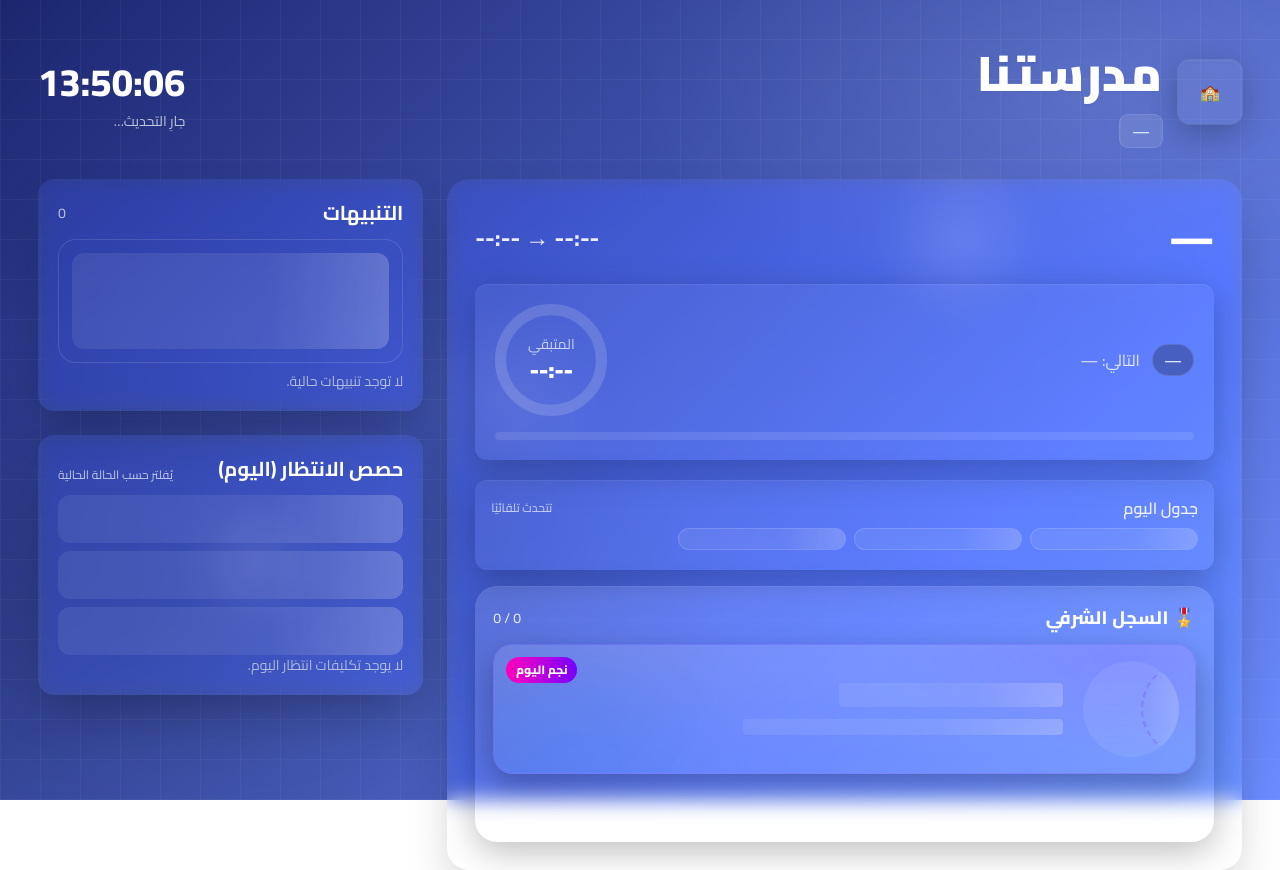
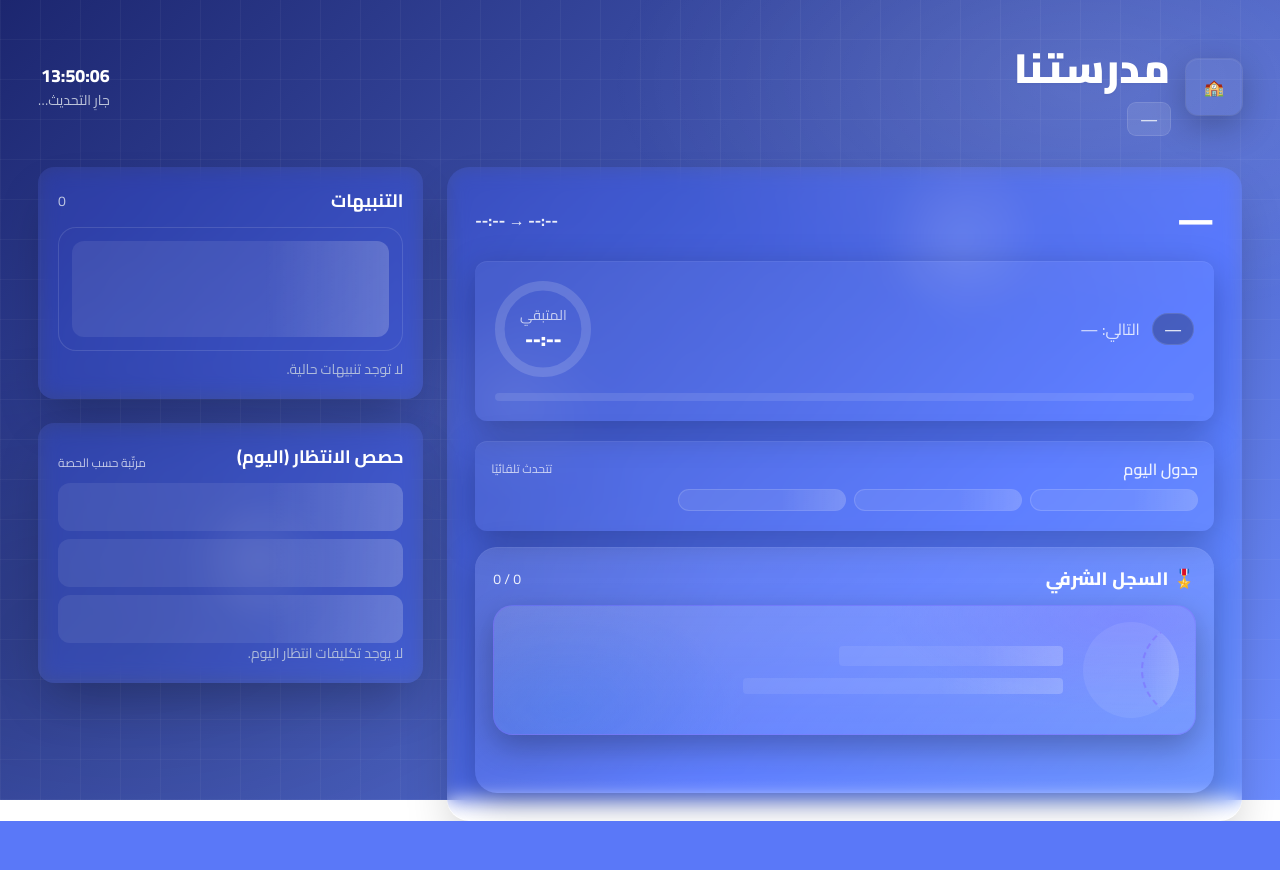
Before and after one commit to azzam1122112-dot/school_display, a Django app: page /display/ in a window 1280 px wide. After the commit the page ends 821 px from the top, so only its background shows below. Run offline with Django 5.2, Linux system fonts and the light colour scheme; data that the repository does not hold is empty; some libraries are stand-ins or nearby versions.

Commit message:
الرفع 16

```diff
--- a/templates/website/display.html
+++ b/templates/website/display.html
@@ -16,21 +16,14 @@
         extend: {
           fontFamily: { cairo: ['Cairo','ui-sans-serif','system-ui'] },
           colors:{ glass: 'rgba(255,255,255,.06)' },
-          boxShadow:{
-            'glass-lg':'0 10px 35px rgba(0,0,0,.25), inset 0 1px 0 rgba(255,255,255,.06)'
-          },
+          boxShadow:{ 'glass-lg':'0 10px 35px rgba(0,0,0,.25), inset 0 1px 0 rgba(255,255,255,.06)' },
           keyframes:{
-            fadeIn:{'0%':{opacity:0,transform:'translateY(8px)'},
-                    '100%':{opacity:1,transform:'translateY(0)'}},
-            pulseSoft:{'0%,100%':{opacity:.75},'50%':{opacity:1}},
-            floatY:{'0%':{transform:'translateY(0)'},
-                    '50%':{transform:'translateY(-6px)'},
-                    '100%':{transform:'translateY(0)'}},
+            fadeIn:{'0%':{opacity:0,transform:'translateY(8px)'},'100%':{opacity:1,transform:'translateY(0)'}},
+            floatY:{'0%':{transform:'translateY(0)'},'50%':{transform:'translateY(-6px)'},'100%':{transform:'translateY(0)'}},
             spin:{to:{transform:'rotate(360deg)'}}
           },
           animation:{
             'fade-in':'fadeIn .35s ease-out',
-            'pulse-soft':'pulseSoft 2s ease-in-out infinite',
             'float-y':'floatY 10s ease-in-out infinite',
             'spin-slow':'spin 14s linear infinite'
           }
@@ -49,11 +42,10 @@
     .safe{padding:max(env(safe-area-inset-top),var(--edge)) max(env(safe-area-inset-right),var(--edge)) max(env(safe-area-inset-bottom),var(--edge)) max(env(safe-area-inset-left),var(--edge))}
     .glass{backdrop-filter:saturate(140%) blur(10px);background:var(--glass)}
     .ring-soft{box-shadow: inset 0 0 0 1px var(--ring);}
-    .ring-strong{box-shadow: inset 0 0 0 1px var(--ring-strong);}
     .scrollbar-thin::-webkit-scrollbar{height:8px;width:8px}
     .scrollbar-thin::-webkit-scrollbar-thumb{background:rgba(255,255,255,.25);border-radius:9999px}
 
-    /* خلفية مزخرفة */
+    /* خلفية */
     #bg::before, #bg::after{content:""; position:absolute; inset:0; pointer-events:none;}
     #bg::before{
       background:
@@ -70,9 +62,12 @@
         radial-gradient(160px 160px at 40% 50%, rgba(255,255,255,.07), transparent 60%);
       animation: float-y 24s ease-in-out infinite;
     }
-    @media (prefers-reduced-motion: reduce){
-      *{animation: none !important; transition: none !important}
-    }
+    @media (prefers-reduced-motion: reduce){ *{animation:none !important; transition:none !important} }
+
+    /* أحجام عناوين أهدأ */
+    .title-xl{font-size:clamp(22px,3.2vw,48px)}
+    .title-lg{font-size:clamp(20px,2.6vw,40px)}
+    .title-md{font-size:clamp(14px,1.4vw,20px)}
 
     /* شرائح جدول اليوم */
     .mini-chip{display:inline-flex;flex-direction:column;gap:.15rem;padding:.6rem .8rem;border-radius:1rem;border:1px solid rgba(255,255,255,.14);background:rgba(255,255,255,.08)}
@@ -82,38 +77,32 @@
     .mini-chip.break{background:linear-gradient(135deg, rgba(16,185,129,.25), rgba(16,185,129,.12));border-color:rgba(16,185,129,.45)}
     .mini-chip.break .t::before{content:"🍃 ";}
 
-    /* التنبيهات — ارتفاع تلقائي + بادج عربي */
+    /* التنبيهات */
     .ann-card{border-radius:18px;padding:14px;position:relative;overflow:visible}
-    .ann-slide{position:static;padding:16px;display:none;flex-direction:column;gap:.6rem;opacity:1}
+    .ann-slide{position:static;padding:16px;display:none;flex-direction:column;gap:.6rem}
     .ann-slide.active{display:block}
     .ann-badge{align-self:flex-start;font-size:.75rem;padding:.15rem .6rem;border-radius:999px;border:1px solid rgba(255,255,255,.14)}
     .ann-dots{position:absolute;bottom:8px;left:0;right:0;display:flex;justify-content:center;gap:6px}
     .ann-dot{width:6px;height:6px;border-radius:999px;background:rgba(255,255,255,.25)}
     .ann-dot.active{background:#fff}
-    /* تلوين حسب النوع */
     .ann-badge[data-level="عاجل"]   { background:rgba(220,38,38,.25);  border-color:rgba(220,38,38,.45); }
     .ann-badge[data-level="تنبيه"] { background:rgba(245,158,11,.25); border-color:rgba(245,158,11,.45); }
     .ann-badge[data-level="معلومة"]{ background:rgba(59,130,246,.25); border-color:rgba(59,130,246,.45); }
     .ann-badge[data-level="تهنئة"] { background:rgba(16,185,129,.25); border-color:rgba(16,185,129,.45); }
 
-    /* قسم المتميزين — تصميم مختلف ولافت */
-    .ex-wrap{position:relative;border-radius:22px;padding:18px;background:
-      linear-gradient(180deg, rgba(255,255,255,.12), rgba(255,255,255,.06));}
-    .ex-hero{
-      position:relative; overflow:hidden; border-radius:20px;
-      padding:16px;
-      background: radial-gradient(400px 160px at 90% 10%, rgba(123,97,255,.28), transparent 60%),
-                  radial-gradient(300px 180px at 10% 80%, rgba(59,130,246,.25), transparent 60%),
-                  linear-gradient(180deg, rgba(255,255,255,.12), rgba(255,255,255,.06));
-      box-shadow:0 12px 32px rgba(0,0,0,.28);
-      border:1px solid rgba(123,97,255,.35);
-    }
+    /* المتميزون */
+    .ex-wrap{position:relative;border-radius:22px;padding:18px;background:linear-gradient(180deg, rgba(255,255,255,.12), rgba(255,255,255,.06));}
+    .ex-hero{position:relative;overflow:hidden;border-radius:20px;padding:16px;background:
+      radial-gradient(400px 160px at 90% 10%, rgba(123,97,255,.28), transparent 60%),
+      radial-gradient(300px 180px at 10% 80%, rgba(59,130,246,.25), transparent 60%),
+      linear-gradient(180deg, rgba(255,255,255,.12), rgba(255,255,255,.06));
+      box-shadow:0 12px 32px rgba(0,0,0,.28);border:1px solid rgba(123,97,255,.35);}
     .ex-avatar{position:relative;width:96px;height:96px;border-radius:999px;display:grid;place-items:center;background:rgba(255,255,255,.1)}
     .ex-avatar::after{content:"";position:absolute;inset:-8px;border-radius:999px;border:2px dashed rgba(123,97,255,.45);animation:spin 14s linear infinite}
     .ex-img{width:100%;height:100%;object-fit:cover;border-radius:999px}
     .ex-ribbon{position:absolute;top:12px;left:12px;background:linear-gradient(90deg,#f0b,#70f);padding:.25rem .6rem;border-radius:999px;font-weight:800;font-size:.75rem}
 
-    /* الانتظار — ألوان متناوبة */
+    /* الانتظار — ألوان متناوبة + تمرير مستمر */
     .standby-viewport{max-height:42vh;overflow:hidden;position:relative}
     .standby-track{will-change:transform}
     .sb-blue   { background:linear-gradient(180deg, rgba(59,130,246,.18), rgba(59,130,246,.10)); border:1px solid rgba(59,130,246,.35); }
@@ -135,8 +124,7 @@
       const t=(document.body.dataset.theme||'indigo').toLowerCase();
       const p={indigo:['#1c266f','#6c8cff'],sky:['#0d3552','#52b6ff'],emerald:['#083b32','#45e0b5'],rose:['#4a0d2a','#ff6d9e'],amber:['#3b2b00','#ffb200'],slate:['#0b1023','#435a78']};
       const [c1,c2]=(p[t]||p.indigo);
-      const el=document.getElementById('bg');
-      el.style.background=`linear-gradient(135deg, ${c1} 0%, ${c2} 100%)`;
+      document.getElementById('bg').style.background=`linear-gradient(135deg, ${c1} 0%, ${c2} 100%)`;
     })();
   </script>
 
@@ -147,16 +135,16 @@
     <!-- الرأس -->
     <header class="flex flex-wrap items-center gap-4 py-4">
       {% if logo_url %}
-        <img src="{{ logo_url }}" alt="شعار" class="h-14 w-14 md:h-16 md:w-16 object-contain rounded-xl ring-1 ring-white/10 bg-white/5 p-1 shadow-glass-lg">
+        <img src="{{ logo_url }}" alt="شعار" class="h-12 w-12 md:h-14 md:w-14 object-contain rounded-xl ring-1 ring-white/10 bg-white/5 p-1 shadow-glass-lg">
       {% else %}
-        <div class="h-14 w-14 md:h-16 md:w-16 grid place-items-center rounded-xl bg-white/5 ring-1 ring-white/10 shadow-glass-lg">🏫</div>
+        <div class="h-12 w-12 md:h-14 md:w-14 grid place-items-center rounded-xl bg-white/5 ring-1 ring-white/10 shadow-glass-lg">🏫</div>
       {% endif %}
       <div class="flex-1 min-w-[40%]">
-        <h1 class="font-black drop-shadow-sm" style="font-size:clamp(26px,3.8vw,58px)">{{ school_name }}</h1>
+        <h1 class="font-black drop-shadow-sm title-xl">{{ school_name }}</h1>
         <div id="dateLine" class="inline-block mt-1 px-3 py-1 rounded-lg bg-white/10 ring-1 ring-white/20 text-slate-100 text-sm md:text-base">—</div>
       </div>
       <div class="text-right">
-        <div id="clock" class="font-extrabold tabular-nums" style="font-size:clamp(20px,3vw,46px)">--:--:--</div>
+        <div id="clock" class="font-extrabold tabular-nums title-md">--:--:--</div>
         <div id="dayState" class="text-slate-200/80 text-sm">جارِ التحديث…</div>
       </div>
     </header>
@@ -167,8 +155,8 @@
       <section class="col-span-12 xl:col-span-8 2xl:col-span-9">
         <div class="rounded-[var(--r)] p-4 md:p-6 xl:p-7 shadow-2xl glass ring-soft h-full">
           <div class="flex items-center justify-between mb-4">
-            <h2 id="heroTitle" class="font-extrabold" style="font-size:clamp(24px,3.2vw,50px)">—</h2>
-            <span id="heroRange" class="font-bold text-white/90" style="font-size:clamp(14px,2.2vw,24px)">--:-- → --:--</span>
+            <h2 id="heroTitle" class="font-extrabold title-lg">—</h2>
+            <span id="heroRange" class="font-bold text-white/90 text-sm md:text-base">--:-- → --:--</span>
           </div>
 
           <!-- بطاقة التقدّم -->
@@ -179,7 +167,7 @@
                 <span class="text-white/80 text-sm md:text-base" id="nextLabel">التالي: —</span>
               </div>
 
-              <div class="relative h-24 w-24 md:h-28 md:w-28 shrink-0">
+              <div class="relative h-20 w-20 md:h-24 md:w-24 shrink-0">
                 <svg viewBox="0 0 120 120" class="h-full w-full -rotate-90">
                   <circle cx="60" cy="60" r="54" stroke-width="12" fill="none" class="stroke-white/15"></circle>
                   <circle id="circleProgress" cx="60" cy="60" r="54" stroke-linecap="round" stroke-width="12" fill="none" class="transition-all duration-500"></circle>
@@ -187,7 +175,7 @@
                 <div class="absolute inset-0 grid place-items-center">
                   <div class="text-center leading-tight">
                     <div class="text-xs md:text-sm text-white/70">المتبقي</div>
-                    <div id="countdown" class="font-black tabular-nums text-xl md:text-2xl">--:--</div>
+                    <div id="countdown" class="font-black tabular-nums text-lg md:text-xl">--:--</div>
                   </div>
                 </div>
               </div>
@@ -204,7 +192,6 @@
               <div class="text-xs text-white/70">تتحدث تلقائيًا</div>
             </div>
             <div id="miniSchedule" class="flex gap-2 overflow-x-auto scrollbar-thin pb-1">
-              <!-- Skeleton أثناء التحميل -->
               <div class="mini-chip skeleton" style="min-width:10.5rem"></div>
               <div class="mini-chip skeleton" style="min-width:10.5rem"></div>
               <div class="mini-chip skeleton" style="min-width:10.5rem"></div>
@@ -214,17 +201,15 @@
           <!-- قسم المتميزون (تصميم مختلف) -->
           <div class="mt-4 ex-wrap ring-soft shadow-glass-lg">
             <div class="flex items-center justify-between mb-3">
-              <div class="text-lg font-extrabold tracking-wide">🎖️ السجل الشرفي </div>
-              <div class="text-sm text-white/90"><span id="exIndex">0</span> / <span id="exTotal">0</span></div>
+              <div class="text-base md:text-lg font-extrabold tracking-wide">🎖️ السجل الشرفي</div>
+              <div class="text-xs md:text-sm text-white/90"><span id="exIndex">0</span> / <span id="exTotal">0</span></div>
             </div>
-            <div id="exSlot" class="min-h-[180px]">
-              <!-- Skeleton -->
+            <div id="exSlot" class="min-h-[170px]">
               <div class="ex-hero">
-                <span class="ex-ribbon">نجم اليوم</span>
                 <div class="flex items-center gap-5">
                   <div class="ex-avatar skeleton"></div>
                   <div class="min-w-0 flex-1">
-                    <div class="h-6 w-56 rounded skeleton mb-3"></div>
+                    <div class="h-5 w-56 rounded skeleton mb-3"></div>
                     <div class="h-4 w-80 rounded skeleton"></div>
                   </div>
                 </div>
@@ -240,11 +225,10 @@
         <!-- التنبيهات -->
         <div class="rounded-2xl p-4 md:p-5 ring-soft glass shadow-2xl">
           <div class="flex items-center justify-between mb-3">
-            <h3 class="text-lg md:text-xl font-bold">التنبيهات</h3>
+            <h3 class="text-base md:text-lg font-bold">التنبيهات</h3>
             <span id="annCount" class="text-slate-200/80 text-sm">0</span>
           </div>
           <div class="ann-card ring-soft" id="annCarousel">
-            <!-- Skeleton -->
             <div class="w-full h-24 skeleton rounded-xl"></div>
           </div>
           <div class="ann-dots" id="annDots"></div>
@@ -254,12 +238,11 @@
         <!-- حصص الانتظار -->
         <div class="rounded-2xl p-4 md:p-5 ring-soft glass shadow-2xl">
           <div class="flex items-center justify-between">
-            <h3 class="text-lg md:text-xl font-bold mb-3">حصص الانتظار (اليوم)</h3>
-            <span class="text-xs text-white/70">يُفلتر حسب الحالة الحالية</span>
+            <h3 class="text-base md:text-lg font-bold mb-3">حصص الانتظار (اليوم)</h3>
+            <span class="text-xs text-white/70">مرتّبة حسب الحصة</span>
           </div>
           <div class="standby-viewport">
             <div id="standbyTrack" class="standby-track">
-              <!-- Skeleton -->
               <div class="space-y-2">
                 <div class="rounded-xl h-12 skeleton"></div>
                 <div class="rounded-xl h-12 skeleton"></div>
@@ -391,15 +374,9 @@
     function annMakeKey(a){ return String(a.id ?? (a.level||'')+'|'+(a.title||'')+'|'+(a.body||'')).slice(0,200); }
     function annLoadState(){ try{ return JSON.parse(localStorage.getItem(ANN_KEY)||"null"); }catch(_){ return null; } }
     function annSaveState(){ try{ localStorage.setItem(ANN_KEY, JSON.stringify({idx:annIdx,at:Date.now(),interval:ANN_INT,keys:annList.map(annMakeKey)})); }catch(_){} }
-    function levelAr(level){
-      switch((level||'').toLowerCase()){
-        case 'urgent':  return 'عاجل';
-        case 'warning': return 'تنبيه';
-        case 'success': return 'تهنئة';
-        case 'info':
-        default:        return 'معلومة';
-      }
-    }
+    function levelAr(level){ switch((level||'').toLowerCase()){
+      case 'urgent':  return 'عاجل'; case 'warning': return 'تنبيه';
+      case 'success': return 'تهنئة'; default: return 'معلومة'; } }
     function mountAnnouncements(items){
       annList = Array.isArray(items)? items : [];
       $("annCount").textContent = annList.length;
@@ -413,7 +390,7 @@
         const lvl = levelAr(a.level);
         s.innerHTML= `
           <div class="ann-badge" data-level="${lvl}">${lvl}</div>
-          <div class="font-bold text-[clamp(16px,1.6vw,22px)]">${a.title||''}</div>
+          <div class="font-bold text-[clamp(15px,1.5vw,20px)]">${a.title||''}</div>
           ${a.body?`<div class="text-sm opacity-95 leading-6 whitespace-pre-line">${a.body}</div>`:''}
         `;
         car.appendChild(s);
@@ -444,7 +421,7 @@
       annTimer=setInterval(()=>show(annIdx+1), ANN_INT);
     }
 
-    /* ===== المتميزون (تصميم مختلف) ===== */
+    /* ===== المتميزون ===== */
     const EX_INT=8000, EX_KEY="display:ex:v2";
     let exList=[], exPtr=0, exTimer=null;
     function resolveImageURL(raw){
@@ -472,11 +449,10 @@
         : `<div class="ex-img grid place-items-center text-2xl">🎖️</div>`;
       return `
       <div class="ex-hero animate-fade-in">
-        <span class="ex-ribbon">نجم اليوم</span>
         <div class="flex items-center gap-5">
           <div class="ex-avatar">${img}</div>
           <div class="min-w-0 flex-1">
-            <div class="font-black text-[clamp(18px,1.9vw,26px)] truncate">${name}</div>
+            <div class="font-black text-[clamp(16px,1.6vw,22px)] truncate">${name}</div>
             ${reason?`<div class="text-sm opacity-95 leading-6 line-clamp-2">${reason}</div>`:''}
           </div>
         </div>
@@ -513,12 +489,14 @@
       exTimer=setInterval(()=>show(exPtr+1), EX_INT);
     }
 
-    /* ===== الانتظار ===== */
+    /* ===== الانتظار — ترتيب + تمرير مستمر بلا انقطاع ===== */
     const SB_KEY="display:standby:v1";
-    let sbList=[], sbSpeed=16; // px/sec
+    let sbList=[], sbSpeed=16; // سيتم ضبطها ديناميكياً
     let sbRAF=null, sbStartTime=0, sbBaseOffset=0, sbHeight=0;
+
     function sbLoad(){ try{ return JSON.parse(localStorage.getItem(SB_KEY)||"null"); }catch(_){ return null; } }
     function sbSave(){ try{ localStorage.setItem(SB_KEY, JSON.stringify({at:Date.now(), base:sbBaseOffset})); }catch(_){} }
+
     function standbyVisible(x){
       const s=_stateCache||{}; const p=Number(x.period_index||0);
       if(s.type==="after") return false;
@@ -527,8 +505,19 @@
       if(s.type==="break")  return p>=Number(s.next?.index||0);
       return true;
     }
+
     function renderStandby(items){
-      sbList=(Array.isArray(items)?items:[]).filter(standbyVisible);
+      // 1) ترتيب حسب الحصص، ثم الفصل، ثم الاسم
+      const sorted = (Array.isArray(items)?items:[]).slice().sort((a,b)=>{
+        const pa = Number(a.period_index||0), pb = Number(b.period_index||0);
+        if (pa !== pb) return pa - pb;
+        const ca = (a.class_name||'').toString().localeCompare((b.class_name||'').toString(), 'ar');
+        if (ca !== 0) return ca;
+        return (a.teacher_name||'').toString().localeCompare((b.teacher_name||'').toString(), 'ar');
+      });
+
+      sbList = sorted.filter(standbyVisible);
+
       $("standbyEmpty").classList.toggle('hidden', sbList.length>0);
       const track=$("standbyTrack"); track.innerHTML="";
       if(!sbList.length){ cancelAnimationFrame(sbRAF); sbRAF=null; return; }
@@ -540,24 +529,32 @@
       </div>`;
 
       const html = sbList.map((x,i)=>block(x,i)).join('');
+      // مساران لتحقيق حلقة لا نهائية بلا انقطاع
       track.innerHTML = `<div id="sbSetA" class="space-y-2">${html}</div><div id="sbSetB" class="space-y-2">${html}</div>`;
 
       const setA = document.getElementById('sbSetA');
+      const viewport = document.querySelector('.standby-viewport');
       sbHeight = setA.getBoundingClientRect().height + 8;
 
+      // 2) سرعة متكيّفة: كلما زاد المحتوى نسبتُه للحاوية زادت السرعة قليلًا
+      const vpH = viewport ? viewport.getBoundingClientRect().height : 300;
+      sbSpeed = Math.min(26, Math.max(12, (sbHeight / Math.max(120, vpH)) * 10 ));
+
+      // 3) استئناف الموضع لحركة مستمرة عبر التحديثات
       const st = sbLoad();
-      if(st && Number.isFinite(st.base)){ sbBaseOffset = st.base % sbHeight; } else sbBaseOffset = 0;
+      if(st && Number.isFinite(st.base)){ sbBaseOffset = ((st.base % sbHeight)+sbHeight)%sbHeight; } else sbBaseOffset = 0;
       sbStartTime = performance.now();
 
       cancelAnimationFrame(sbRAF);
-      function loop(t){
+      const loop = (t)=>{
         const dt = (t - sbStartTime)/1000;
         const offset = (sbBaseOffset + sbSpeed*dt) % sbHeight;
         track.style.transform = `translateY(-${offset}px)`;
         sbRAF = requestAnimationFrame(loop);
-      }
+      };
       sbRAF = requestAnimationFrame(loop);
 
+      // حفظ الموضع دوريًا لضمان عدم الانقطاع بعد أي refresh
       if(window._sbSaver) clearInterval(window._sbSaver);
       window._sbSaver = setInterval(()=>{
         const now = performance.now();
@@ -565,7 +562,7 @@
         sbBaseOffset = (sbBaseOffset + sbSpeed*dt) % sbHeight;
         sbStartTime = now;
         sbSave();
-      }, 5000);
+      }, 4000);
     }
 
     /* جلب البيانات */
@@ -586,6 +583,8 @@
     (function init(){
       setupCircle(); startTicker(); refreshAll();
       setInterval(refreshAll, Math.max(10,REFRESH_EVERY)*1000);
+      // إعادة حساب سرعة/ارتفاع التمرير عند تغيير الحجم للحفاظ على السلاسة
+      window.addEventListener('resize', ()=> { if(sbList.length){ renderStandby(sbList); } });
     })();
   </script>
 </body>
```
